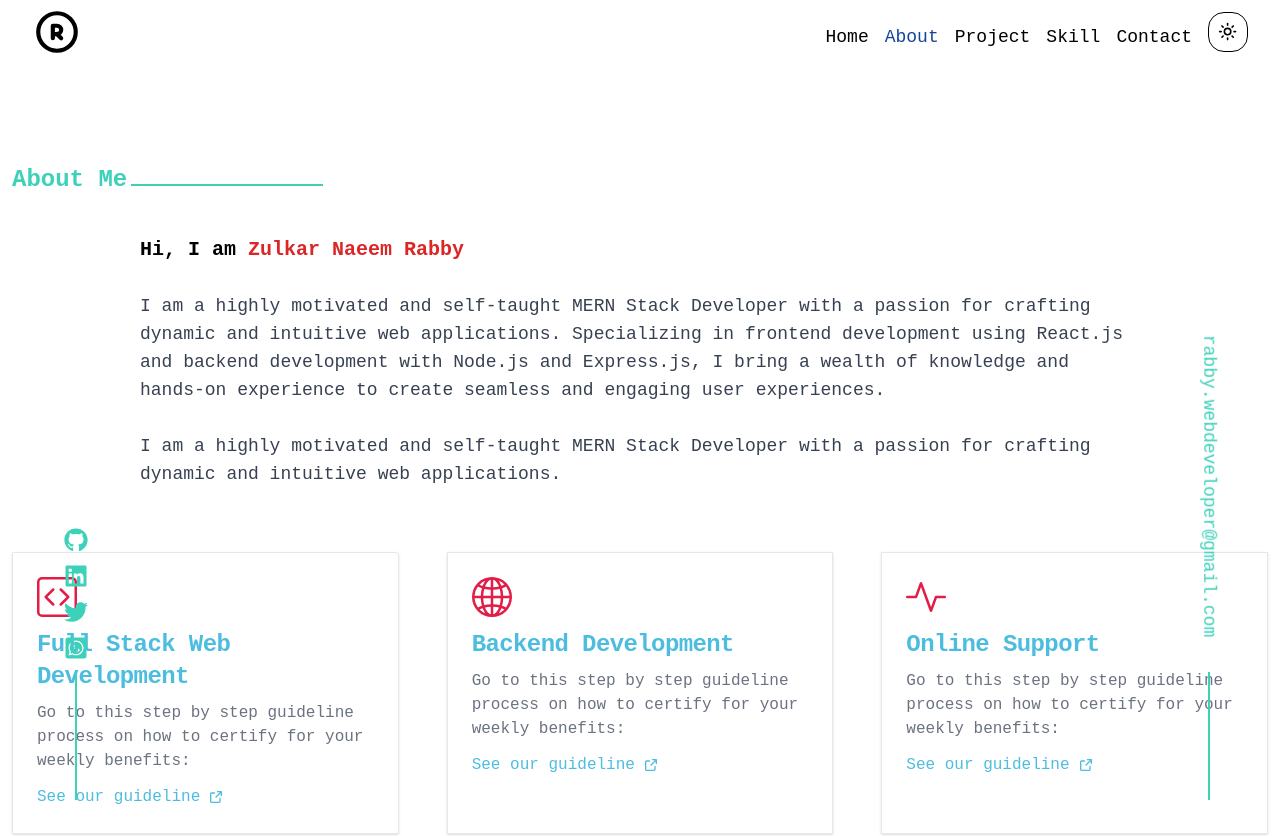
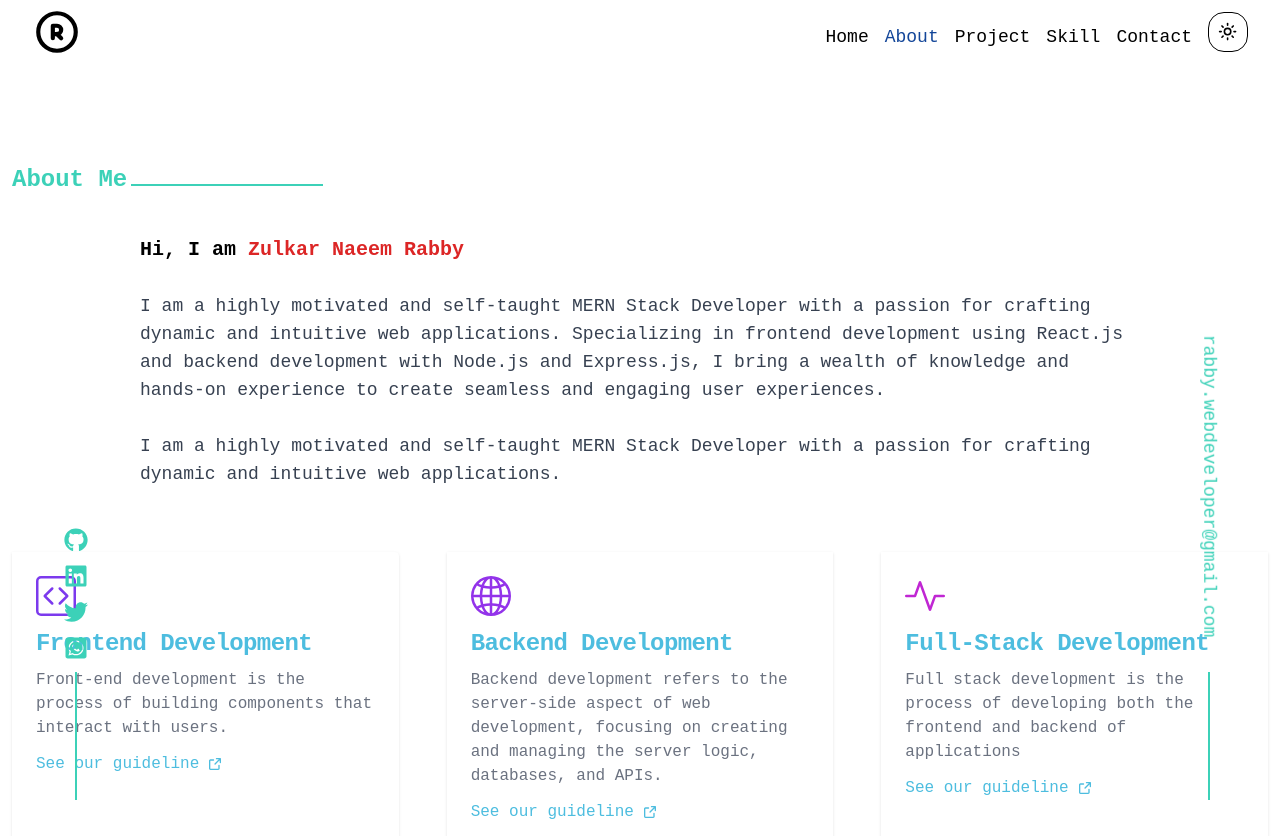
Before and after one commit to rabby-web/Rabby-Portfolio, a Next.js app: page /about in a window 1280 px wide. Shown: the top 836 px of the page. Built offline with nearby package versions, Linux system fonts and the light colour scheme.

Commit message:
not found page add

```diff
--- /dev/null
+++ b/src/app/not-found.tsx
@@ -0,0 +1,17 @@
+import Image from "next/image";
+
+const NotFoundPage = () => {
+  return (
+    <div className="w-[90%] mx-auto">
+      <Image
+        src="https://freefrontend.com/assets/img/html-css-404-page-templates/Pure-CSS-404-Error-Page.gif"
+        width={1000}
+        height={500}
+        alt="not found page"
+        className="w-full"
+      />
+    </div>
+  );
+};
+
+export default NotFoundPage;
--- a/src/components/Banner/BannerText.tsx
+++ b/src/components/Banner/BannerText.tsx
@@ -1,5 +1,6 @@
 import React from "react";
 import Status from "./Status";
+import Link from "next/link";
 // bg-gradient-to-r from-blue-600 via-green-500 to-indigo-400 inline-block text-transparent bg-clip-text
 
 const BannerText = () => {
@@ -19,8 +20,8 @@ const BannerText = () => {
       </h2>
       <Status></Status>
       <div className="flex gap-2 justify-center items-center md:justify-start md:items-start">
-        <a
-          href="#_"
+        <Link
+          href="about"
           className="relative inline-flex items-center justify-center  p-4 px-5 py-3 overflow-hidden font-medium text-indigo-600 rounded-xl shadow-2xl group mt-6"
         >
           <span className="absolute top-0 left-0 w-40 h-40 -mt-10 -ml-3 transition-all duration-700 bg-[#2168D2] rounded-full blur-md ease"></span>
@@ -34,9 +35,9 @@ const BannerText = () => {
           >
             About Me
           </span>
-        </a>
+        </Link>
         <a
-          href="#_"
+          href="#_CV"
           className="relative inline-flex items-center justify-center  p-4 px-5 py-3 overflow-hidden font-medium text-indigo-600 rounded-xl shadow-2xl group mt-6"
         >
           <span className="absolute top-0 left-0 w-40 h-40 -mt-10 -ml-3 transition-all duration-700 bg-[#2168D2] rounded-full blur-md ease"></span>
--- a/src/components/MainIcon/LeftIcon.tsx
+++ b/src/components/MainIcon/LeftIcon.tsx
@@ -11,16 +11,27 @@ const LeftIcon = () => {
     <div>
       <div className="flex flex-col text-center items-center gap-3 text-2xl">
         <h2>
-          <FaGithub className="text-[#3CD1B8] hover:text-[#4df978]" />
+          <a href="https://github.com/rabby-web" target="_blank">
+            <FaGithub className="text-[#3CD1B8] hover:text-[#4df978]" />
+          </a>
         </h2>
         <h2>
-          <FaLinkedin className="text-[#3CD1B8] hover:text-[#4df978]" />
+          <a href="https://www.linkedin.com/in/rabby-web/" target="_blank">
+            <FaLinkedin className="text-[#3CD1B8] hover:text-[#4df978]" />
+          </a>
         </h2>
         <h2>
-          <FaTwitter className="text-[#3CD1B8] hover:text-[#4df978]" />
+          <a href="https://x.com/RabbyNaeem29188" target="_blank">
+            <FaTwitter className="text-[#3CD1B8] hover:text-[#4df978]" />
+          </a>
         </h2>
         <h2>
-          <FaWhatsappSquare className="text-[#3CD1B8] hover:text-[#4df978]" />
+          <a
+            href="https://api.whatsapp.com/qr/L24M5IMTLMJDB1?autoload=1&app_absent=0"
+            target="_blank"
+          >
+            <FaWhatsappSquare className="text-[#3CD1B8] hover:text-[#4df978]" />
+          </a>
         </h2>
         <div className="w-0 h-32 border border-[#3CD1B8] hover:border-[#4df978]"></div>
       </div>
--- a/src/components/shared/AboutCard.tsx
+++ b/src/components/shared/AboutCard.tsx
@@ -1,3 +1,4 @@
+import Link from "next/link";
 import React from "react";
 
 const AboutCard = () => {
@@ -5,11 +6,11 @@ const AboutCard = () => {
     <div>
       {/* card */}
       <div className="grid grid-cols-1 md:grid-cols-2 lg:grid-cols-3 lg:gap-6 gap-3 mt-10">
-        <div className="max-w-full m-3 p-6 bg-white border hover:dark:border-[#3CD1B8] border-gray-200 rounded-lg shadow dark:bg-[#0B1120] hover:dark:bg-gray-900 dark:border-gray-800 rounded-tr">
+        <div className="max-w-full m-3 p-6 bg-white border-b hover:dark:border-[#3CD1B8] border-gray-200 rounded-lg shadow dark:bg-[#0B1120] hover:dark:bg-gray-900 dark:border-gray-800 rounded-tr">
           <svg
             xmlns="http://www.w3.org/2000/svg"
             fill="currentColor"
-            className="bi bi-code-square w-10 h-10 text-rose-600 hover:dark:text-[#3CD1B8] mb-3"
+            className="bi bi-code-square w-10 h-10 text-violet-600  hover:dark:text-[#3CD1B8] mb-3"
             viewBox="0 0 16 16"
           >
             <path d="M14 1a1 1 0 0 1 1 1v12a1 1 0 0 1-1 1H2a1 1 0 0 1-1-1V2a1 1 0 0 1 1-1zM2 0a2 2 0 0 0-2 2v12a2 2 0 0 0 2 2h12a2 2 0 0 0 2-2V2a2 2 0 0 0-2-2z" />
@@ -17,12 +18,12 @@ const AboutCard = () => {
           </svg>
           <a href="#">
             <h5 className="mb-2 text-2xl font-semibold tracking-tight text-[#4DBDDF] hover:text-[#3CD1B8]">
-              Full Stack Web Development
+              Frontend Development
             </h5>
           </a>
           <p className="mb-3 font-normal text-gray-500 dark:text-gray-400">
-            Go to this step by step guideline process on how to certify for your
-            weekly benefits:
+            Front-end development is the process of building components that
+            interact with users.
           </p>
           <a
             href="#"
@@ -46,11 +47,11 @@ const AboutCard = () => {
             </svg>
           </a>
         </div>
-        <div className="max-w-full m-3 p-6 bg-white border hover:dark:border-[#3CD1B8] border-gray-200 rounded-lg shadow dark:bg-[#0B1120] hover:dark:bg-gray-900 dark:border-gray-800 ">
+        <div className="max-w-full m-3 p-6 bg-white border-b hover:dark:border-[#3CD1B8] border-gray-200 rounded-lg shadow dark:bg-[#0B1120] hover:dark:bg-gray-900 dark:border-gray-800 ">
           <svg
             xmlns="http://www.w3.org/2000/svg"
             fill="currentColor"
-            className="bi bi-globe2 w-10 h-10 text-rose-600 hover:dark:text-[#3CD1B8] mb-3"
+            className="bi bi-globe2 w-10 h-10 text-purple-600  hover:dark:text-[#3CD1B8] mb-3"
             viewBox="0 0 16 16"
           >
             <path d="M0 8a8 8 0 1 1 16 0A8 8 0 0 1 0 8m7.5-6.923c-.67.204-1.335.82-1.887 1.855q-.215.403-.395.872c.705.157 1.472.257 2.282.287zM4.249 3.539q.214-.577.481-1.078a7 7 0 0 1 .597-.933A7 7 0 0 0 3.051 3.05q.544.277 1.198.49zM3.509 7.5c.036-1.07.188-2.087.436-3.008a9 9 0 0 1-1.565-.667A6.96 6.96 0 0 0 1.018 7.5zm1.4-2.741a12.3 12.3 0 0 0-.4 2.741H7.5V5.091c-.91-.03-1.783-.145-2.591-.332M8.5 5.09V7.5h2.99a12.3 12.3 0 0 0-.399-2.741c-.808.187-1.681.301-2.591.332zM4.51 8.5c.035.987.176 1.914.399 2.741A13.6 13.6 0 0 1 7.5 10.91V8.5zm3.99 0v2.409c.91.03 1.783.145 2.591.332.223-.827.364-1.754.4-2.741zm-3.282 3.696q.18.469.395.872c.552 1.035 1.218 1.65 1.887 1.855V11.91c-.81.03-1.577.13-2.282.287zm.11 2.276a7 7 0 0 1-.598-.933 9 9 0 0 1-.481-1.079 8.4 8.4 0 0 0-1.198.49 7 7 0 0 0 2.276 1.522zm-1.383-2.964A13.4 13.4 0 0 1 3.508 8.5h-2.49a6.96 6.96 0 0 0 1.362 3.675c.47-.258.995-.482 1.565-.667m6.728 2.964a7 7 0 0 0 2.275-1.521 8.4 8.4 0 0 0-1.197-.49 9 9 0 0 1-.481 1.078 7 7 0 0 1-.597.933M8.5 11.909v3.014c.67-.204 1.335-.82 1.887-1.855q.216-.403.395-.872A12.6 12.6 0 0 0 8.5 11.91zm3.555-.401c.57.185 1.095.409 1.565.667A6.96 6.96 0 0 0 14.982 8.5h-2.49a13.4 13.4 0 0 1-.437 3.008M14.982 7.5a6.96 6.96 0 0 0-1.362-3.675c-.47.258-.995.482-1.565.667.248.92.4 1.938.437 3.008zM11.27 2.461q.266.502.482 1.078a8.4 8.4 0 0 0 1.196-.49 7 7 0 0 0-2.275-1.52c.218.283.418.597.597.932m-.488 1.343a8 8 0 0 0-.395-.872C9.835 1.897 9.17 1.282 8.5 1.077V4.09c.81-.03 1.577-.13 2.282-.287z" />
@@ -62,8 +63,9 @@ const AboutCard = () => {
             </h5>
           </a>
           <p className="mb-3 font-normal text-gray-500 dark:text-gray-400">
-            Go to this step by step guideline process on how to certify for your
-            weekly benefits:
+            Backend development refers to the server-side aspect of web
+            development, focusing on creating and managing the server logic,
+            databases, and APIs.
           </p>
           <a
             href="#"
@@ -87,13 +89,13 @@ const AboutCard = () => {
             </svg>
           </a>
         </div>
-        <div className="max-w-full m-3 p-6 bg-white border hover:dark:border-[#3CD1B8] border-gray-200 rounded-lg shadow dark:bg-[#0B1120] hover:dark:bg-gray-900 dark:border-gray-800 ">
+        <div className="max-w-full m-3 p-6 bg-white border-b hover:dark:border-[#3CD1B8] border-gray-200 rounded-lg shadow dark:bg-[#0B1120] hover:dark:bg-gray-900 dark:border-gray-800 ">
           <svg
             xmlns="http://www.w3.org/2000/svg"
             width="16"
             height="16"
             fill="currentColor"
-            className="bi bi-activity w-10 h-10 text-rose-600 hover:dark:text-[#3CD1B8] mb-3"
+            className="bi bi-activity w-10 h-10 text-fuchsia-600  hover:dark:text-[#3CD1B8] mb-3"
             viewBox="0 0 16 16"
           >
             <path
@@ -103,15 +105,15 @@ const AboutCard = () => {
           </svg>
           <a href="#">
             <h5 className="mb-2 text-2xl font-semibold tracking-tight text-[#4DBDDF] hover:text-[#3CD1B8]">
-              Online Support
+              Full-Stack Development
             </h5>
           </a>
           <p className="mb-3 font-normal text-gray-500 dark:text-gray-400">
-            Go to this step by step guideline process on how to certify for your
-            weekly benefits:
+            Full stack development is the process of developing both the
+            frontend and backend of applications
           </p>
-          <a
-            href="#"
+          <Link
+            href="notfound"
             className="inline-flex font-medium items-center text-[#4DBDDF] hover:underline"
           >
             See our guideline
@@ -130,7 +132,7 @@ const AboutCard = () => {
                 d="M15 11v4.833A1.166 1.166 0 0 1 13.833 17H2.167A1.167 1.167 0 0 1 1 15.833V4.167A1.166 1.166 0 0 1 2.167 3h4.618m4.447-2H17v5.768M9.111 8.889l7.778-7.778"
               />
             </svg>
-          </a>
+          </Link>
         </div>
       </div>
     </div>
```
Also changed, not shown: src/components/Banner/BannerIcon.tsx (deleted, +0 -42 lines).
